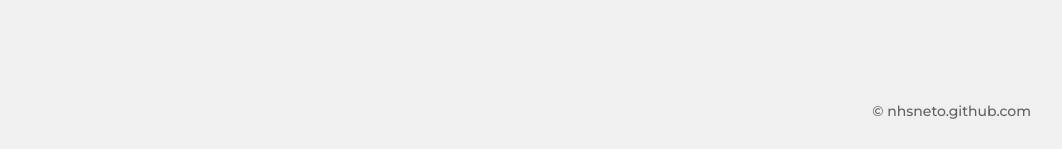
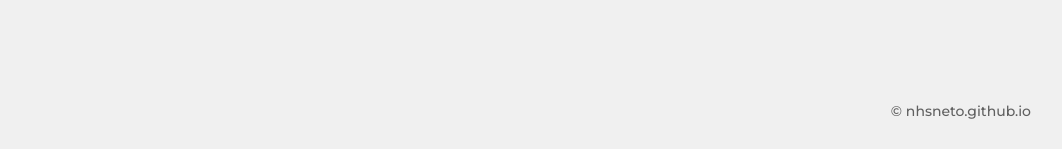
Before and after one commit to nhsneto/portfolio, a Next.js app: page / in a window 1280 px wide. Shown: the part 648-797 px from the top of the page, without its empty margins (209-1271 px from the left). Built offline with nearby package versions, Linux system fonts and the light colour scheme.

Commit message:
Change TLD .com to .io on footer

```diff
--- a/app/components/Layout.tsx
+++ b/app/components/Layout.tsx
@@ -15,7 +15,7 @@ export default function Layout({ children }: Props) {
       <main>{children}</main>
       <BottomNav />
       <footer className={`${styles.footer} ${montserrat.className}`}>
-        &copy; nhsneto.github.com
+        &copy; nhsneto.github.io
       </footer>
     </div>
   );
```
